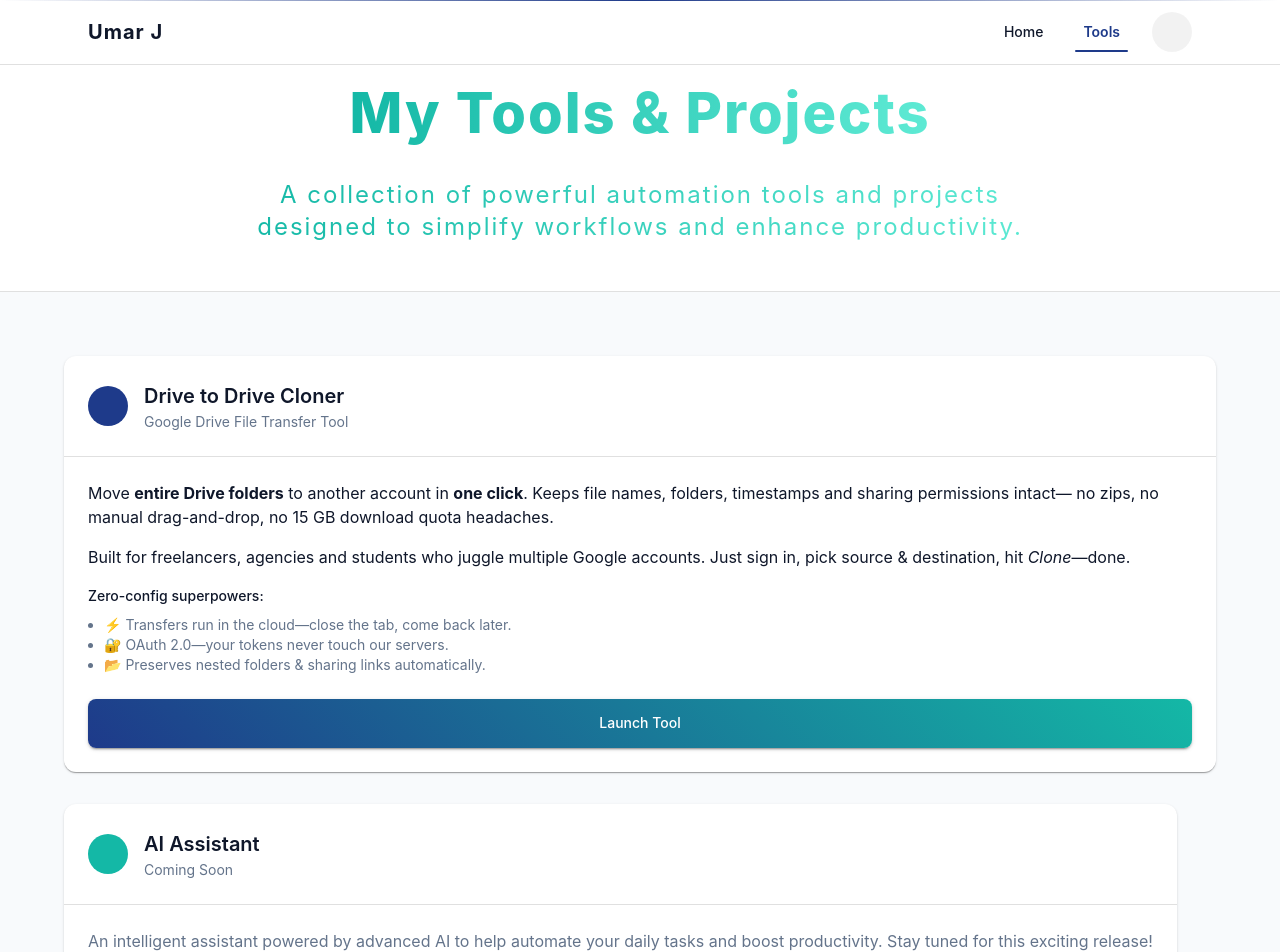
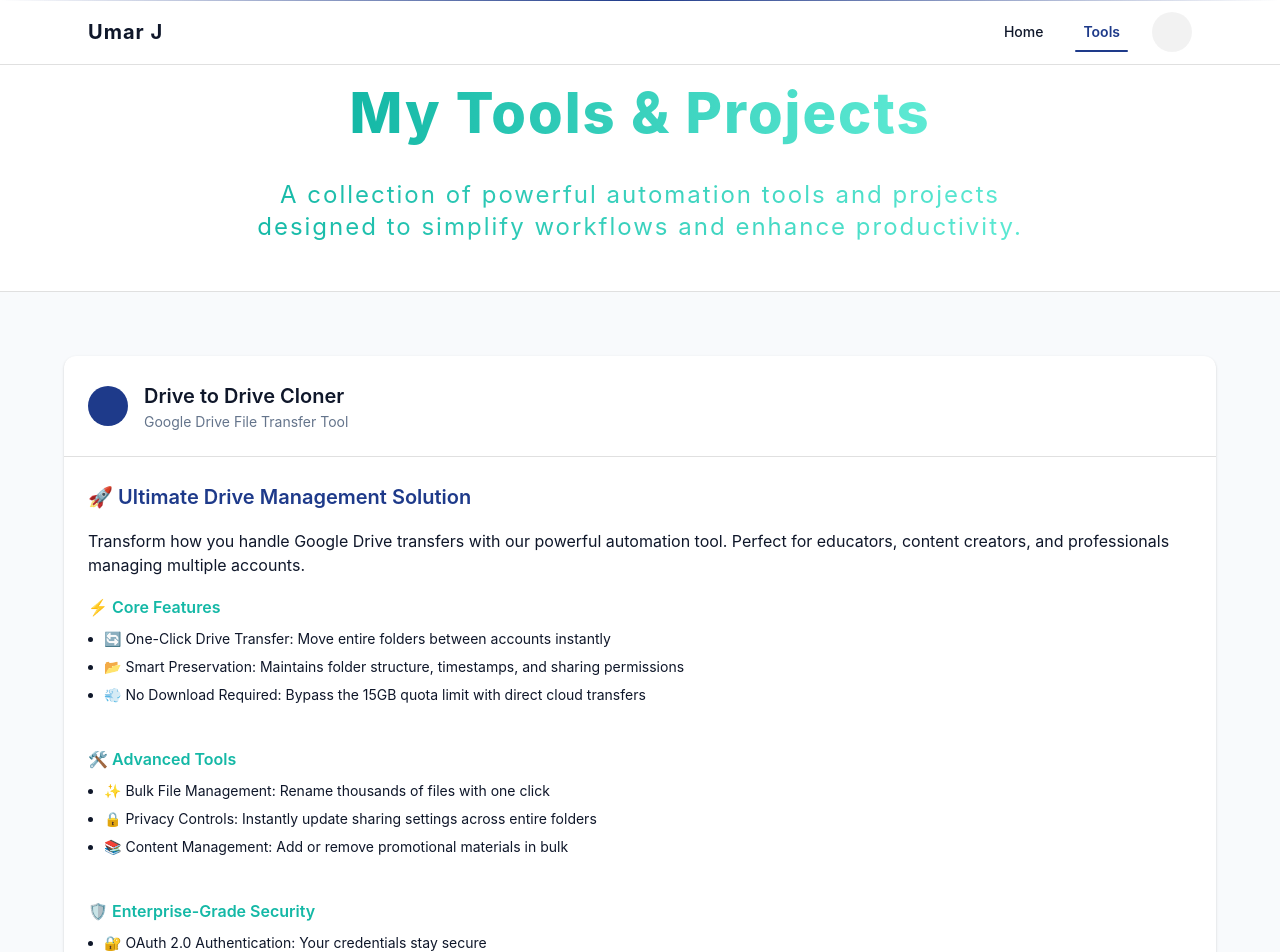
Before and after one commit to umarJ-max/portfolio-web, a React (Vite) app: page /tools in a window 1280 px wide. Shown: the top 952 px of the page. Built offline with nearby package versions, Linux system fonts and the light colour scheme; some icons are missing.

Commit message:
docs: enhance Drive Tool description and features

```diff
--- a/src/pages/Tools.jsx
+++ b/src/pages/Tools.jsx
@@ -93,31 +93,69 @@
                 </Box>
               </Box>
              <Box sx={{ p: 3, flexGrow: 1 }}>
-  <Typography variant="body1" color="text.primary" paragraph>
-    Move <strong>entire Drive folders</strong> to another account in <strong>one click</strong>.
-    Keeps file names, folders, timestamps and sharing permissions intact—
-    no zips, no manual drag-and-drop, no 15 GB download quota headaches.
+  <Typography
+    variant="h6"
+    color="primary.main"
+    sx={{ mb: 2, fontWeight: 600 }}
+  >
+    🚀 Ultimate Drive Management Solution
   </Typography>
 
   <Typography variant="body1" color="text.primary" paragraph>
-    Built for freelancers, agencies and students who juggle multiple Google accounts.
-    Just sign in, pick source & destination, hit <em>Clone</em>—done.
+    Transform how you handle Google Drive transfers with our powerful automation tool.
+    Perfect for educators, content creators, and professionals managing multiple accounts.
   </Typography>
 
-  <Stack spacing={1}>
-    <Typography variant="subtitle2" color="text.primary">
-      Zero-config superpowers:
-    </Typography>
-    <Box component="ul" sx={{ pl: 2, mt: 1 }}>
-      <Typography component="li" variant="body2" color="text.secondary">
-        ⚡ Transfers run in the cloud—close the tab, come back later.
+  <Stack spacing={3}>
+    <Box>
+      <Typography variant="subtitle1" color="secondary.main" sx={{ mb: 1, fontWeight: 600 }}>
+        ⚡ Core Features
       </Typography>
-      <Typography component="li" variant="body2" color="text.secondary">
-        🔐 OAuth 2.0—your tokens never touch our servers.
+      <Box component="ul" sx={{ pl: 2, mt: 1 }}>
+        <Typography component="li" variant="body2" color="text.primary" sx={{ mb: 1 }}>
+          🔄 One-Click Drive Transfer: Move entire folders between accounts instantly
+        </Typography>
+        <Typography component="li" variant="body2" color="text.primary" sx={{ mb: 1 }}>
+          📂 Smart Preservation: Maintains folder structure, timestamps, and sharing permissions
+        </Typography>
+        <Typography component="li" variant="body2" color="text.primary" sx={{ mb: 1 }}>
+          💨 No Download Required: Bypass the 15GB quota limit with direct cloud transfers
+        </Typography>
+      </Box>
+    </Box>
+
+    <Box>
+      <Typography variant="subtitle1" color="secondary.main" sx={{ mb: 1, fontWeight: 600 }}>
+        🛠️ Advanced Tools
       </Typography>
-      <Typography component="li" variant="body2" color="text.secondary">
-        📂 Preserves nested folders & sharing links automatically.
+      <Box component="ul" sx={{ pl: 2, mt: 1 }}>
+        <Typography component="li" variant="body2" color="text.primary" sx={{ mb: 1 }}>
+          ✨ Bulk File Management: Rename thousands of files with one click
+        </Typography>
+        <Typography component="li" variant="body2" color="text.primary" sx={{ mb: 1 }}>
+          🔒 Privacy Controls: Instantly update sharing settings across entire folders
+        </Typography>
+        <Typography component="li" variant="body2" color="text.primary" sx={{ mb: 1 }}>
+          📚 Content Management: Add or remove promotional materials in bulk
+        </Typography>
+      </Box>
+    </Box>
+
+    <Box>
+      <Typography variant="subtitle1" color="secondary.main" sx={{ mb: 1, fontWeight: 600 }}>
+        🛡️ Enterprise-Grade Security
       </Typography>
+      <Box component="ul" sx={{ pl: 2, mt: 1 }}>
+        <Typography component="li" variant="body2" color="text.primary" sx={{ mb: 1 }}>
+          🔐 OAuth 2.0 Authentication: Your credentials stay secure
+        </Typography>
+        <Typography component="li" variant="body2" color="text.primary" sx={{ mb: 1 }}>
+          ⚡ Cloud-Powered: Run transfers in the background, close the tab and return later
+        </Typography>
+        <Typography component="li" variant="body2" color="text.primary" sx={{ mb: 1 }}>
+          � Auto-Sync: Changes reflect instantly across all connected drives
+        </Typography>
+      </Box>
     </Box>
   </Stack>
 </Box>
```
